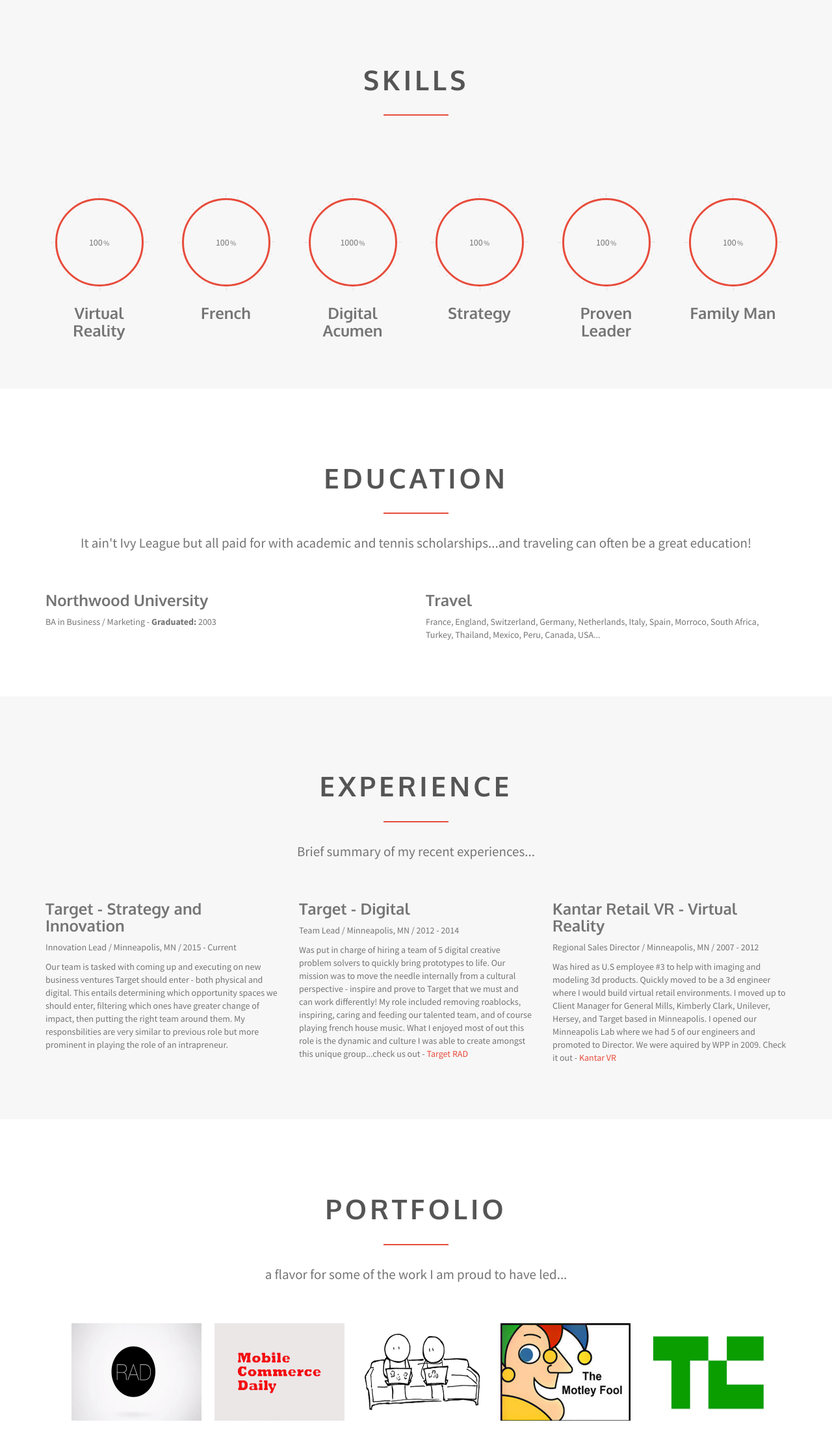
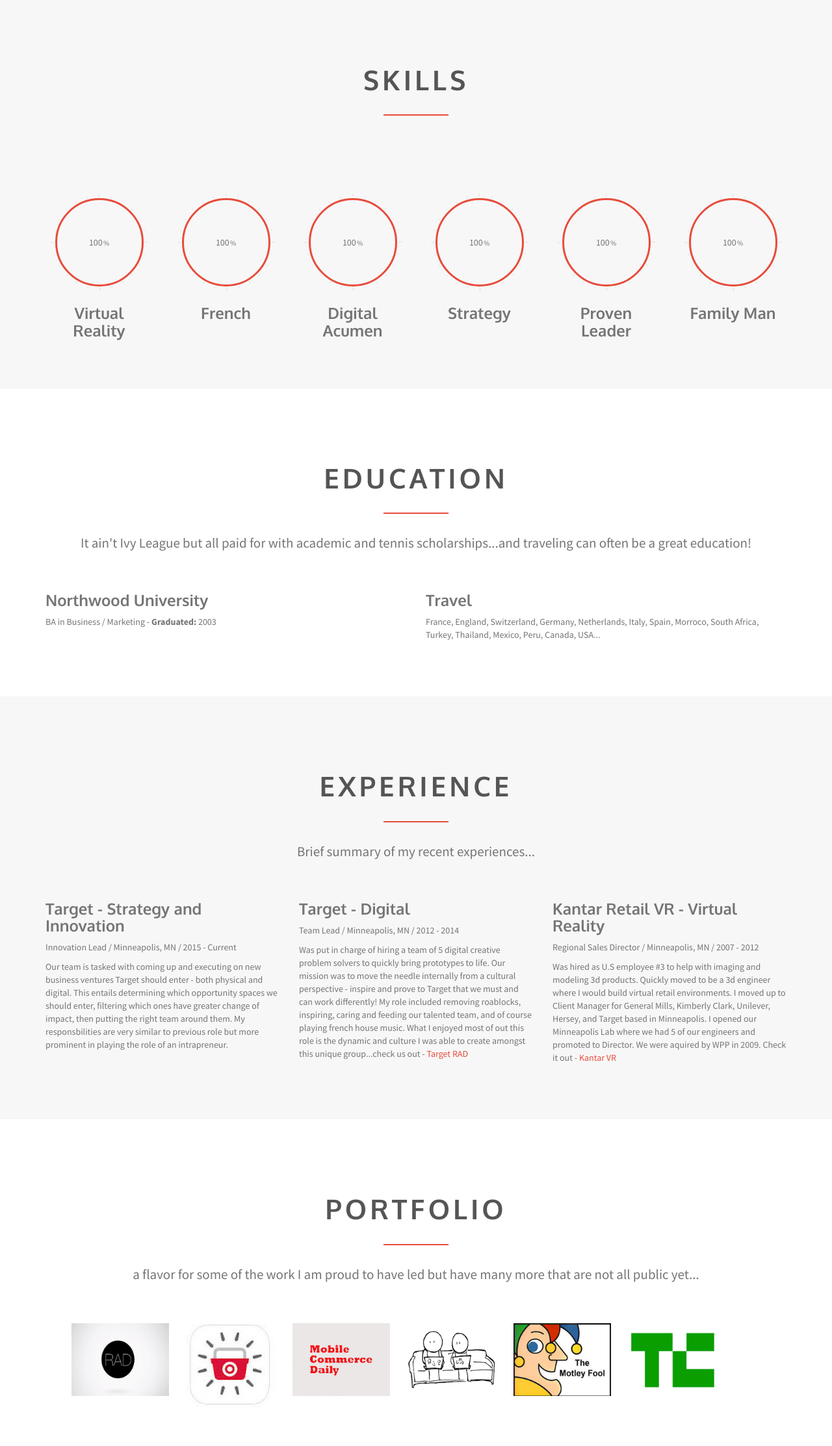
Before and after one commit to frenchieroux/live-site, a website: page public/index.html in a window 1280 px wide. Shown: the part 1548-3774 px from the top of the page at 65% size. Drawn offline with Linux system fonts and the light colour scheme.

Commit message:
march2016

```diff
--- a/public/css/main.css
+++ b/public/css/main.css
@@ -184,7 +184,7 @@
     display: inline-block;
 }
 #grid .mix{
-    width: 200px;
+    width: 150px;
     height: 150px;
     vertical-align: top;
     margin:20px 20px 20px 0 ;
@@ -203,8 +203,8 @@
 
 
 #grid .mix .overlay{
-    width: 200px;
-    height: 150px;
+    width: 150px;
+    height: 130px;
     position:absolute;
     opacity:0;
 
--- a/public/index.html
+++ b/public/index.html
@@ -139,7 +139,7 @@
                </span>
             </div>
                <div class="col-md-2">
-               <span class="chart" data-percent="1000">
+               <span class="chart" data-percent="100">
                       <span class="percent"></span>
                        <h3>Digital Acumen</h3>
                </span>
@@ -243,7 +243,7 @@
                 <header class="section-header">
                     <h2 class="section-title"><span>Portfolio</span></h2>
                       <div class="spacer"></div>
-                    <p class="section-subtitle">a flavor for some of the work I am proud to have led... </p>
+                    <p class="section-subtitle">a flavor for some of the work I am proud to have led but have many more that are not all public yet... </p>
                 </header>
 
 
@@ -254,8 +254,8 @@
                   <ul id="grid" class="grid-wrapper">
                       <li class="mix web">
                        <a href="http://targetrad.com/"> <div class="overlay"><i class="fa fa-search"></i></div><img src="img/portfolio/small/RADvideo.png"  alt="" ></a> </li>
-
-
+                      <li class="mix branding">
+                        <a href="http://www.adweek.com/news/technology/target-mobilizes-back-school-print-campaign-image-recognition-159021"><div class="overlay"><i class="fa fa-search"></i></div><img src="img/portfolio/small/InASnap2.png" alt="" ></a></li>
                       <li class="mix branding">
                         <a href="http://www.mobilecommercedaily.com/target-is-2013-mobile-retailer-of-the-year"><div class="overlay"><i class="fa fa-search"></i></div><img src="img/portfolio/small/MobileCommerceSmall.png" alt="" ></a></li>
                       <li class="mix branding">
```
Also changed, not shown: public/img/portfolio/small/InASnap.png (added), public/img/portfolio/small/InASnap2.png (added), 1 other file.
